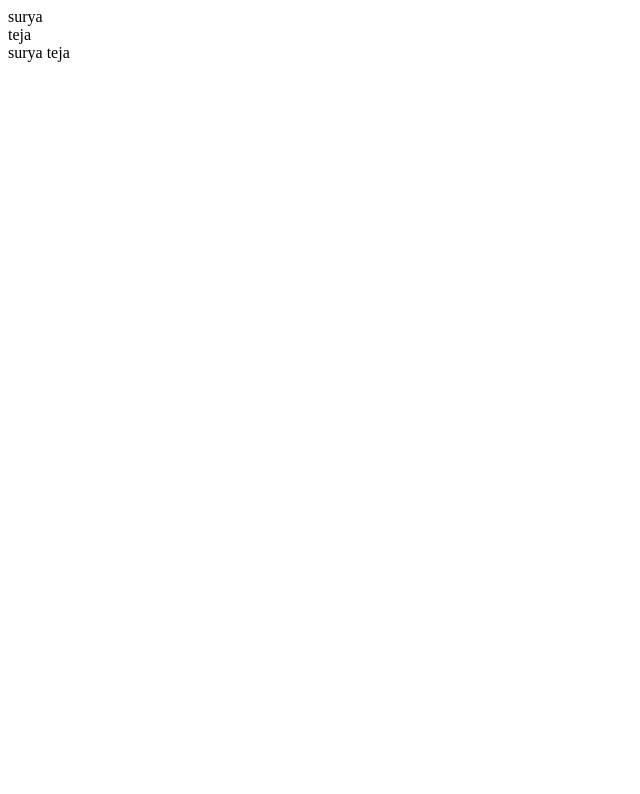
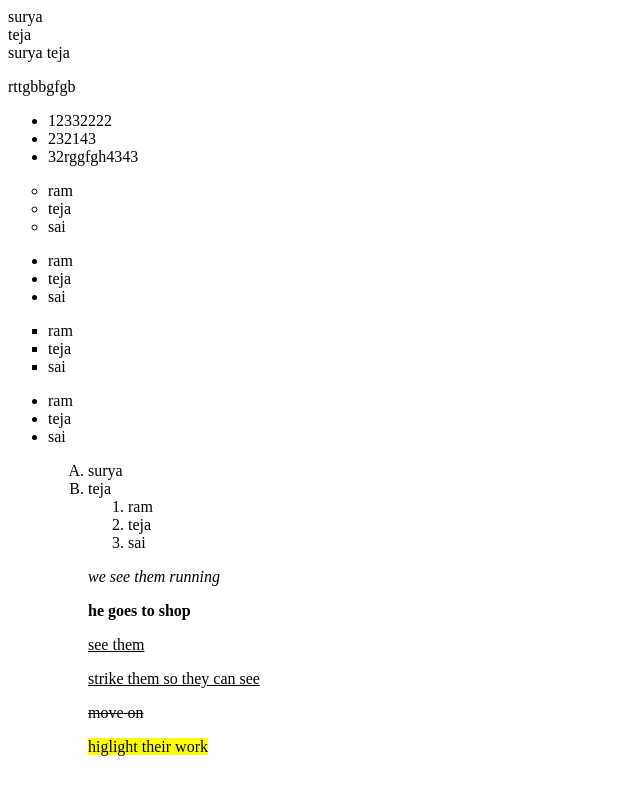
Before and after one commit to Navaneeth-01/Frontend, a plain HTML site: page index.html in a window 1280 px wide. Shown: the whole page, without its empty margins (0-640 px from the left). Drawn offline with Linux system fonts and the light colour scheme.

Commit message:
yourself

```diff
--- a/index.html
+++ b/index.html
@@ -11,5 +11,55 @@
     <div>teja</div>
     <!--inline elements-->
     <span>surya teja</span>
+    <p>rttgbbgfgb</p>
+    <!-- unorder list-->
+<ul>
+    <li>12332222</li>
+    <li>232143</li>
+    <li>32rggfgh4343</li>
+</ul>
+<ul type = "circle">
+    <li>ram</li>
+    <li>teja</li>
+     <li>sai</li>
+</ul>
+<ul type = "disc">
+    <li>ram</li>
+    <li>teja</li>
+     <li>sai</li>
+</ul>
+<ul type = "square">
+    <li>ram</li>
+    <li>teja</li>
+     <li>sai</li>
+</ul>
+
+<ul type = "dot">
+    <li>ram</li>
+    <li>teja</li>
+     <li>sai</li>
+</ul>
+</ul>
+
+<!-- order list -->
+<ol>
+<ol type = "A">
+    <li>surya</li>
+    <li>teja</li>
+</ol>
+
+<ol>
+<ol type = "1">
+    <li>ram</li>
+    <li>teja</li>
+     <li>sai</li>
+</ol>
+<!-- html text formating tags -->
+ <p> <em>we see them running</em> </p>
+ <p> <strong>he goes to shop</strong> </p>
+ <p> <u>see them</u> </p>
+ <p> <ins>strike them so they can see</ins> </p>
+ <p> <del>move on</del> </p>
+ <p> <mark>higlight their work</mark> </p>
 </body>
 </html>
```
